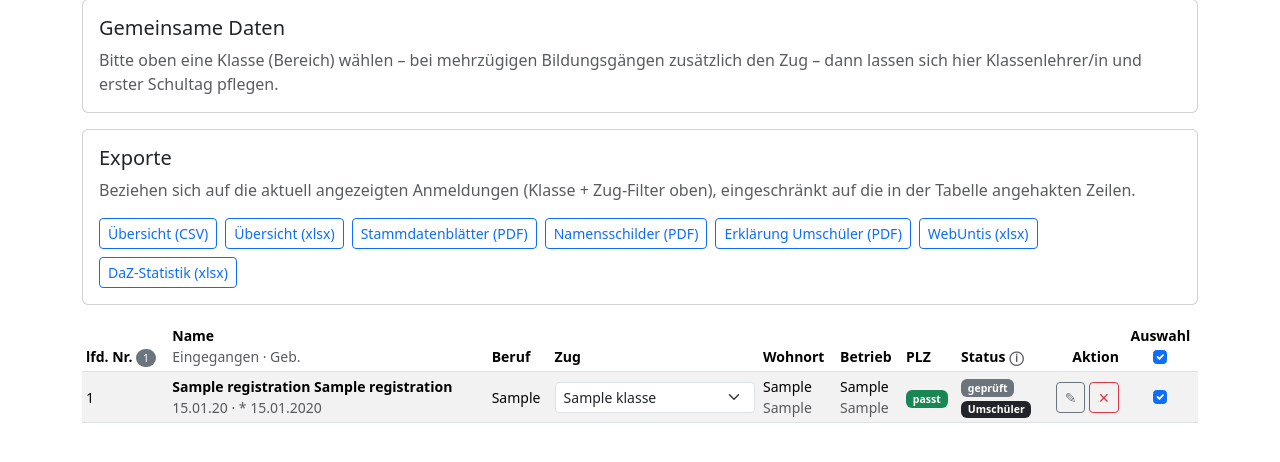
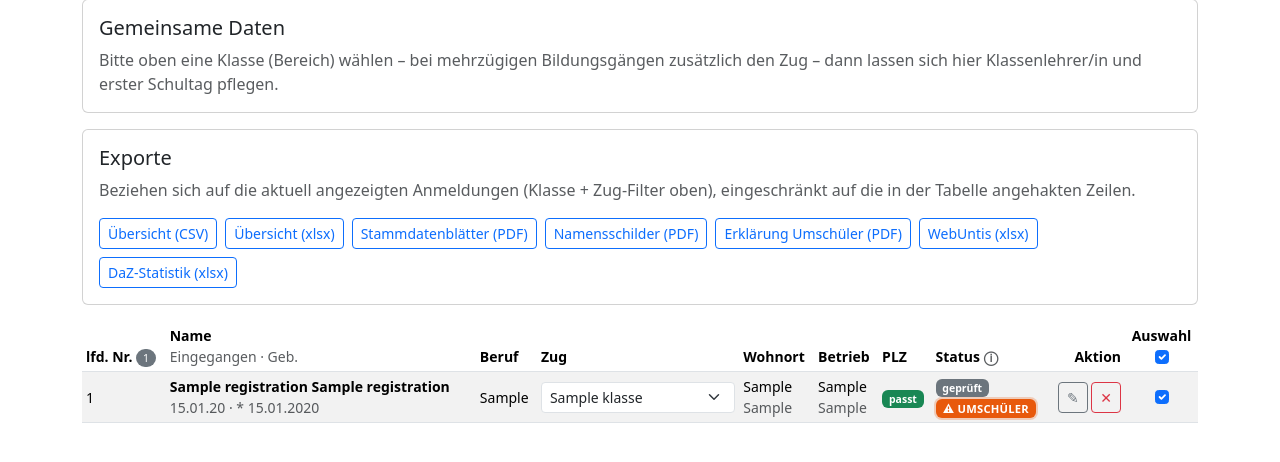
Before and after one commit to sveroja/bbz-nok-onboarding, a Flask app: page /teacher/registrations in a window 1280 px wide. Shown: the part 217-679 px from the top of the page. Run offline with Flask 3, Linux system fonts and the light colour scheme; a user stored in the database is signed in; tables that the repository leaves empty hold one stand-in row (values such as "Sample post"); some libraries are stand-ins or nearby versions.

Commit message:
Umschüler-Badge auffälliger, Sync-Hinweis bei neuen Umschülern
- Badge in der Übersicht: kräftiges Orange (.badge-auffaellig in
  base.html) statt dezentem Grau, mit Warnsymbol + Großschreibung
- sync_submissions liefert zusätzlich result["umschueler"] (Anzahl der neu
  angelegten Umschüler/-innen); Sync-Flash zeigt bei >0 einen zweiten,
  gelben Hinweis mit Erinnerung an die "Erklärung Umschüler"

Co-Authored-By: Claude Sonnet 5 <noreply@anthropic.com>

```diff
--- a/app/fluentform.py
+++ b/app/fluentform.py
@@ -396,7 +396,13 @@ def sync_submissions(per_page: int = 100, max_pages: int = 100) -> dict:
     """Holt alle Submissions vom WP, importiert noch unbekannte.
 
     Rückgabe:
-        {"fetched": int, "created": int, "skipped": int, "errors": int}
+        {"fetched": int, "created": int, "skipped": int, "errors": int,
+         "umschueler": int}
+
+    "umschueler" zaehlt unter den NEU angelegten (nicht den uebersprungenen)
+    die mit `umschueler == True` - fuer den Hinweis im Sync-Ergebnis, damit
+    die LK nicht uebersieht, dass z.B. die "Erklaerung Umschueler" noch
+    exportiert/unterschrieben werden muss.
 
     Dubletten werden über `external_id` (= submission["id"]) erkannt.
     Pagination wird automatisch durchlaufen, bis keine weitere Seite
@@ -418,7 +424,7 @@ def sync_submissions(per_page: int = 100, max_pages: int = 100) -> dict:
         password=cfg["FLUENTFORM_PASSWORD"],
     )
 
-    result = {"fetched": 0, "created": 0, "skipped": 0, "errors": 0}
+    result = {"fetched": 0, "created": 0, "skipped": 0, "errors": 0, "umschueler": 0}
     rule = PlzRule.query.filter_by(active=True).first()
     form_id = cfg["FLUENTFORM_FORM_ID"]
 
@@ -477,6 +483,8 @@ def sync_submissions(per_page: int = 100, max_pages: int = 100) -> dict:
                 db.session.add(reg)
                 db.session.commit()
                 result["created"] += 1
+                if reg.umschueler:
+                    result["umschueler"] += 1
             except Exception:
                 db.session.rollback()
                 result["errors"] += 1
--- a/app/routes/teacher.py
+++ b/app/routes/teacher.py
@@ -679,4 +679,12 @@ def sync():
 
     flash("Sync: " + ", ".join(msg_parts) + ".",
           "warning" if result["errors"] else "success")
+    if result["umschueler"]:
+        anzahl = result["umschueler"]
+        bezeichnung = "Umschüler/in" if anzahl == 1 else "Umschüler/innen"
+        flash(
+            f"⚠ Darunter {anzahl} {bezeichnung} – „Erklärung Umschüler“ "
+            "nicht vergessen!",
+            "warning",
+        )
     return redirect(url_for("teacher.registrations"))
--- a/app/templates/base.html
+++ b/app/templates/base.html
@@ -30,6 +30,17 @@
         --bs-btn-active-border-color: #003a6b;
         --bs-btn-disabled-bg: #005296;
         --bs-btn-disabled-border-color: #005296;
+      }
+
+      /* Auffaelliges Badge, z.B. "Umschueler" in der Anmeldungsuebersicht -
+         bewusst kraeftiger als die normalen Bootstrap-Badges. */
+      .badge-auffaellig {
+        background-color: #e8590c;
+        color: #ffffff;
+        font-weight: 700;
+        letter-spacing: .02em;
+        font-size: .8em;
+        box-shadow: 0 0 0 2px rgba(232, 89, 12, .25);
       }
 
       /* Kopfleiste: weiss mit Schul-Blau (Logo ist fuer hellen Hintergrund) */
--- a/app/templates/teacher_registrations.html
+++ b/app/templates/teacher_registrations.html
@@ -223,7 +223,7 @@
           <span class="badge bg-info text-dark">neu</span>
         {% endif %}
         {% if r.umschueler %}
-          <br><span class="badge bg-dark" title="Umschüler/in – Sektion 5 im Aufnahmebogen">Umschüler</span>
+          <br><span class="badge badge-auffaellig" title="Umschüler/in – Sektion 5 im Aufnahmebogen">⚠ UMSCHÜLER</span>
         {% endif %}
       </td>
       <td class="text-end text-nowrap">
```
